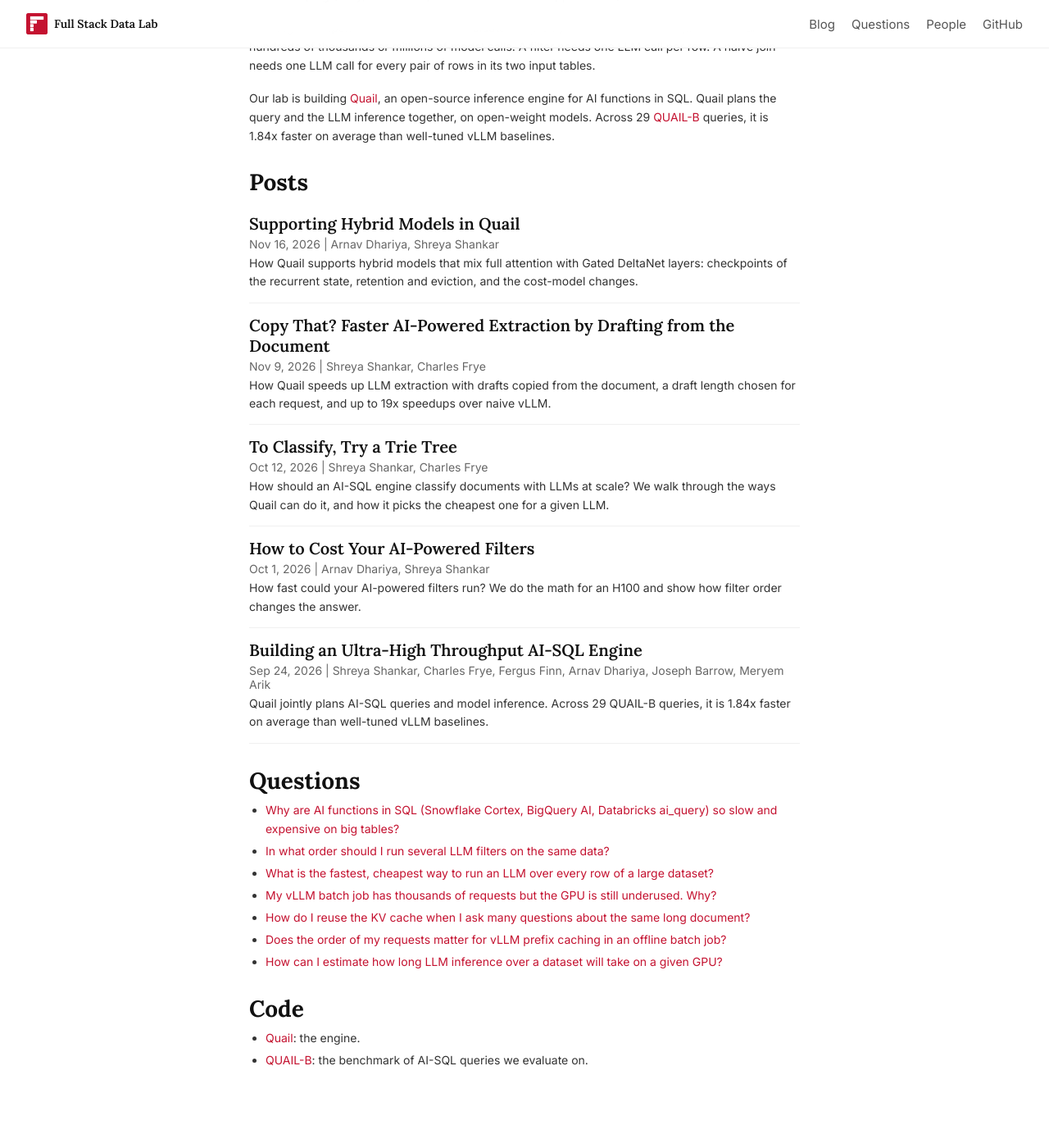
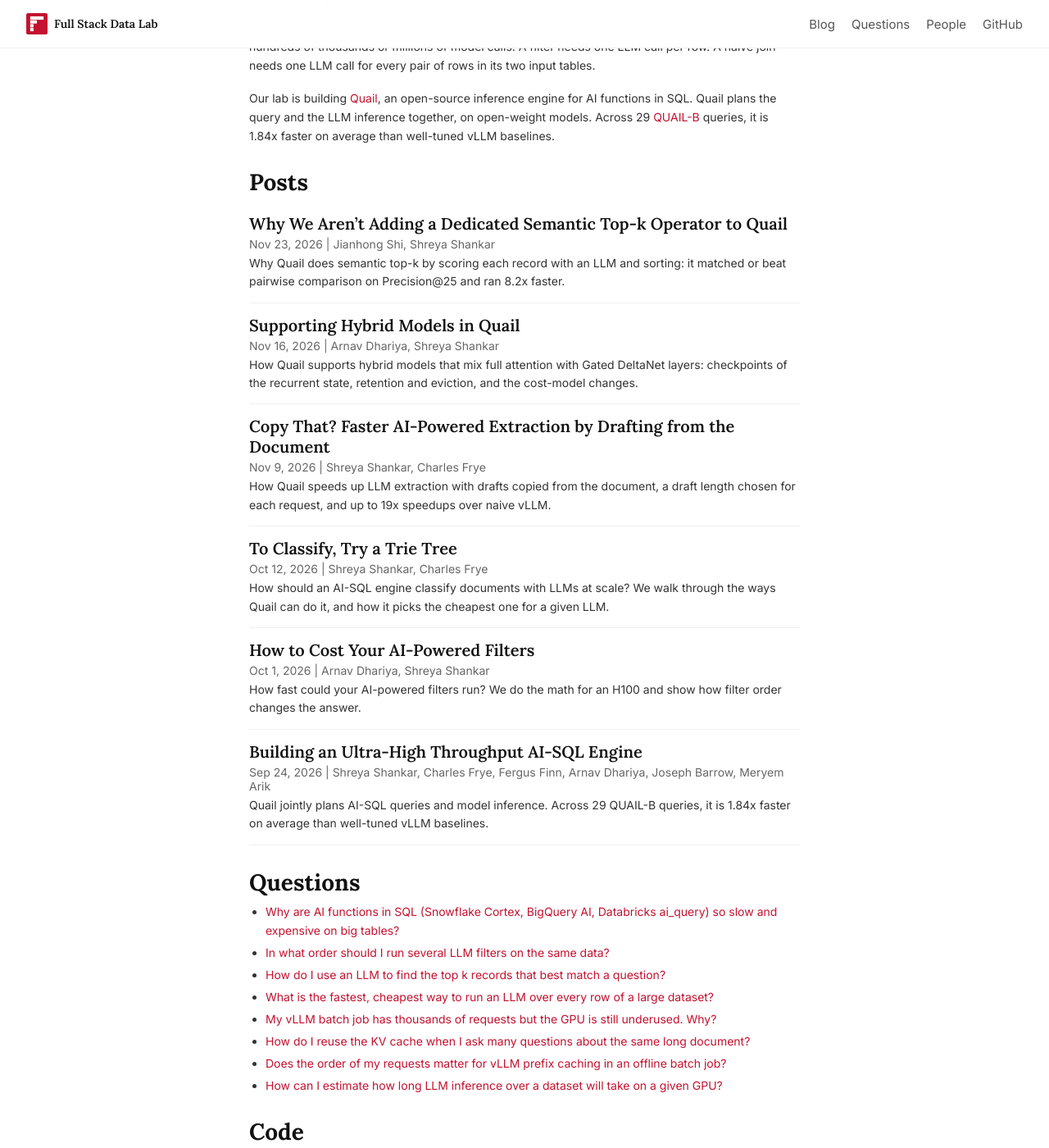
Before and after one commit to fsdatalab/fsdatalab.github.io, a Jekyll site: the page built from ai-sql/index.md, in a window 1280 px wide and 1400 px high, scrolled down 391 px. Shown: the whole window at 82% size. Built offline with Jekyll 4.4.1, drawn with Linux system fonts in a browser that asks for light colours.

Commit message:
Add a social card, description, and question page for the semantic top-k post
The post had no description or image, so link previews and the meta
description fell back to the lab's site defaults, and sitemap: false kept
it out of the sitemap. This adds a 1200x630 card (Precision@25 by task and
the 8.2x speedup), a description, an explicit date, the ai-sql tag, and a
question page that cites the post and appears once the post is listed.

Co-Authored-By: Claude Opus 5.5 <noreply@anthropic.com>

```diff
--- a/_posts/2026-11-23-ai-score.md
+++ b/_posts/2026-11-23-ai-score.md
@@ -1,13 +1,19 @@
 ---
 layout: post
-math: true
+title: "Why We Aren’t Adding a Dedicated Semantic Top-k Operator to Quail"
+date: 2026-11-23
 authors:
   - jianhong-shi
   - shreya-shankar
-title: "Why We Aren’t Adding a Dedicated Semantic Top-k Operator to Quail"
 permalink: /blog/ai-score/
-unlisted: false
-sitemap: false
+tags: [ai-sql]
+math: true
+description: "Why Quail does semantic top-k by scoring each record with an LLM and sorting: it matched or beat pairwise comparison on Precision@25 and ran 8.2x faster."
+image:
+  path: /assets/blog/ai-score/social-preview.png
+  width: 1200
+  height: 630
+  alt: "Why We Aren’t Adding a Dedicated Semantic Top-k Operator to Quail: Precision@25 of pairwise comparison and pointwise scoring on Sales (44% and 44%), Contract (80% and 96%), and Drug Safety (20% and 28%), and pointwise scoring at 8.2x the speed of pairwise comparison."
 ---
 
 <style>
--- /dev/null
+++ b/_questions/how-do-i-use-an-llm-to-find-the.md
@@ -0,0 +1,13 @@
+---
+title: "How do I use an LLM to find the top k records that best match a question?"
+section: database-systems
+order: 31
+requires: /blog/ai-score/
+description: "Ask the LLM to score each record on its own and sort by the score, instead of comparing records in pairs. In our semantic top-k post, Quail's AI.SCORE turns the TRUE and FALSE logits of Qwen3-4B into a score from 0 to 1 for each record. On three tasks, this matched or beat pairwise comparison with Quickselect on Precision@25 (for example, 96% vs. 80% on contracts) and ran 8.2x faster per task (geometric mean)."
+guides: [ai-sql]
+sources:
+  - title: "Why We Aren’t Adding a Dedicated Semantic Top-k Operator to Quail"
+    url: https://fsdatalab.github.io/blog/ai-score/
+asked:
+  - https://community.openai.com/t/retrieve-a-top-x-list-out-of-a-large-list/627588
+---
```
Also changed, not shown: assets/blog/ai-score/social-preview.png (added).
